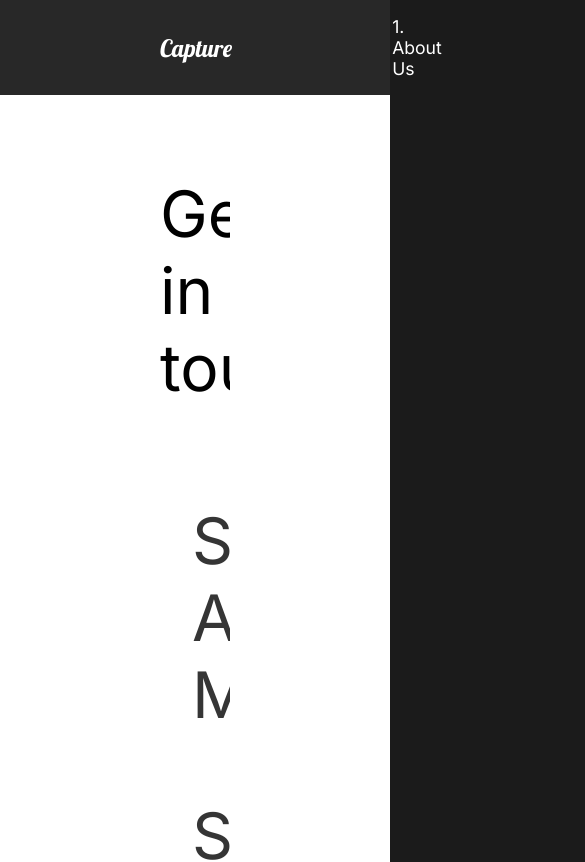
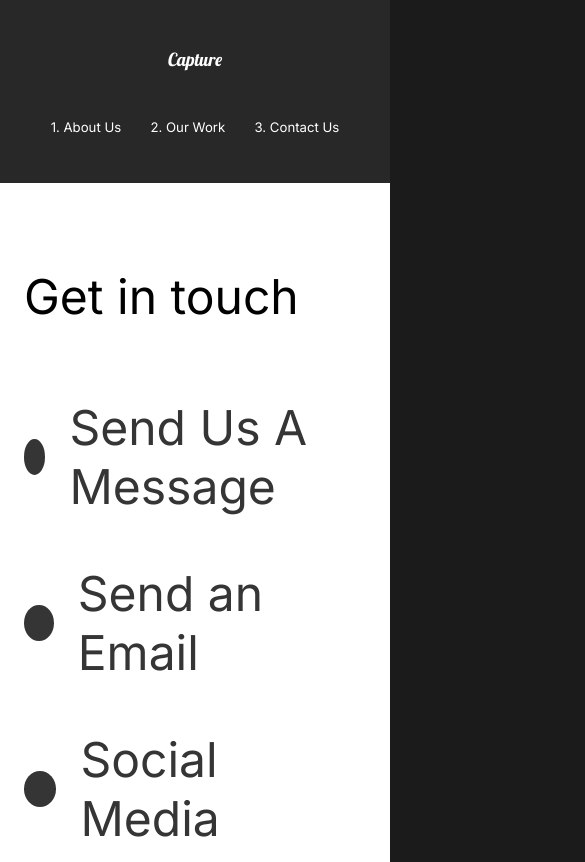
Before and after one commit to TedMwai/capture-portofolio, a React (Create React App) app: page /contact in a window 390 px wide. Shown: the top 862 px of the page, 585 px wide, since content can reach past the window. Built offline with nearby package versions, Linux system fonts and the light colour scheme.

Commit message:
mobile styles added

```diff
--- a/src/components/GlobalStyle.js
+++ b/src/components/GlobalStyle.js
@@ -5,6 +5,11 @@
         margin: 0;
         padding: 0;
         box-sizing: border-box;
+    }
+    html {
+        @media (max-width: 1700px) {
+            font-size: 75%;
+        }
     }
     body{
         background: #1b1b1b;
--- a/src/components/Nav.js
+++ b/src/components/Nav.js
@@ -52,6 +52,22 @@
     padding-left: 10rem;
     position: relative;
   }
+  @media (max-width: 1300px) {
+    flex-direction: column;
+    padding: 2rem 1rem;
+    ul {
+      padding: 2rem;
+      justify-content: space-around;
+      width: 100%;
+    }
+    li {
+      padding: 0;
+    }
+    #logo {
+      display: inline-block;
+      margin: 2rem;
+    }
+  }
 `;
 
 export default Nav;
--- a/src/components/ServicesSection.js
+++ b/src/components/ServicesSection.js
@@ -79,6 +79,9 @@
 const Cards = styled.div`
   display: flex;
   flex-wrap: wrap;
+  @media (max-width: 1300px) {
+    justify-content: center;
+  }
 `;
 const Card = styled.div`
   flex-basis: 20rem;
--- a/src/components/useScroll.js
+++ b/src/components/useScroll.js
@@ -3,7 +3,7 @@
 
 const useScroll = () => {
   const controls = useAnimation();
-  const [element, view] = useInView({ threshhold: 0.5 });
+  const [element, view] = useInView({ threshhold: 0.3 });
   if (view) {
     controls.start("show");
   } else {
--- a/src/pages/ContactUs.js
+++ b/src/pages/ContactUs.js
@@ -45,11 +45,18 @@
   padding: 5rem 10rem;
   color: #353535;
   min-height: 90vh;
+  @media (max-width: 1500px) {
+    padding: 2rem;
+    font-size: 1rem;
+  }
 `;
 
 const Title = styled.div`
   margin-bottom: 4rem;
   color: black;
+  @media (max-width: 1500px) {
+    margin-top: 5rem;
+  }
 `;
 const Hide = styled.div`
   overflow: hidden;
--- a/src/pages/MovieDetail.js
+++ b/src/pages/MovieDetail.js
@@ -72,6 +72,10 @@
   justify-content: space-around;
   align-items: center;
   margin: 5rem 10rem;
+  @media (max-width: 1500px) {
+    display: block;
+    margin: 2rem 2rem;
+  }
 `;
 const AwardStyle = styled.div`
   padding: 5rem;
--- a/src/pages/OurWork.js
+++ b/src/pages/OurWork.js
@@ -50,7 +50,12 @@
           <img src={theracer} alt="Racer" />
         </Link>
       </Movie>
-      <Movie ref={element2} variants={fade} animate={controls2} initial="hidden">
+      <Movie
+        ref={element2}
+        variants={fade}
+        animate={controls2}
+        initial="hidden"
+      >
         <h2>Good times</h2>
         <motion.div variants={lineAnim} className="line"></motion.div>
         <Link to="/work/good-times">
@@ -68,6 +73,9 @@
   padding: 5rem 10rem;
   h2 {
     padding: 1rem 0rem;
+  }
+  @media (max-width: 1300px) {
+    padding: 2rem 2rem;
   }
 `;
 
--- a/src/styles.js
+++ b/src/styles.js
@@ -8,6 +8,11 @@
   justify-content: space-between;
   padding: 5rem 10rem;
   color: white;
+  @media (max-width: 1300px) {
+    display: block;
+    padding: 2rem 2rem;
+    text-align: center;
+  }
 `;
 const Description = styled.div`
   flex: 1;
@@ -15,6 +20,12 @@
   z-index: 2;
   h2 {
     font-weight: lighter;
+  }
+  @media (max-width: 1300px) {
+    padding: 0;
+    button{
+      margin: 2rem 0rem 5rem 0rem;
+    }
   }
 `;
 const Image = styled.div`
```
